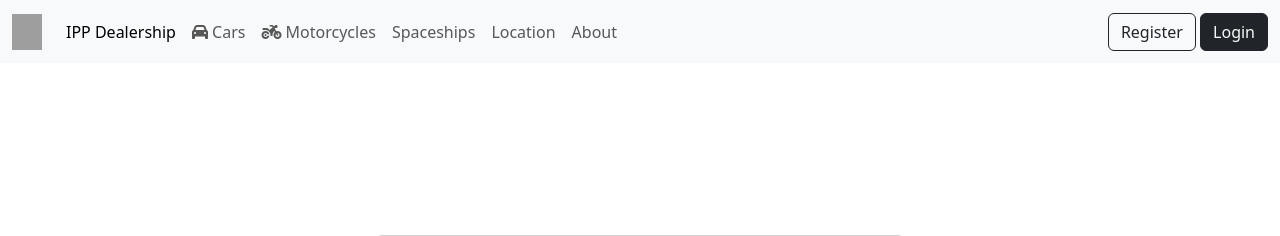
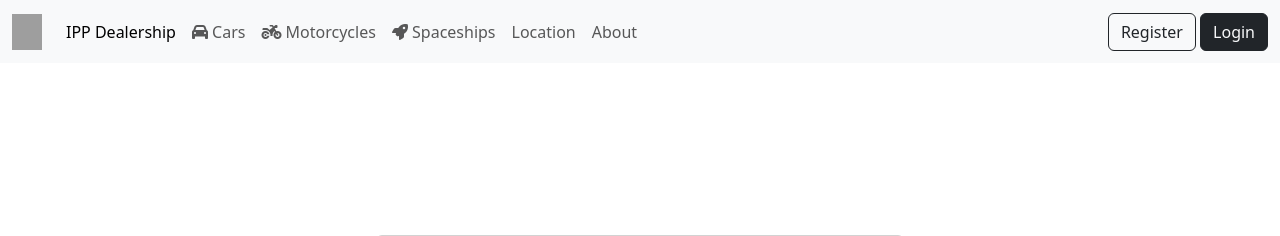
Before and after one commit to joaoalexarruda/ipp_dealership, a Django app: page /accounts/register/ in a window 1280 px wide. Shown: the top 236 px of the page. Run offline with Django 5.2, Linux system fonts and the light colour scheme; some libraries are stand-ins or nearby versions; grey boxes are pictures that could not be loaded.

Commit message:
update base.html

```diff
--- a/templates/base.html
+++ b/templates/base.html
@@ -52,7 +52,7 @@
                             <li class="nav-item">
                                 <a class="nav-link"
                                    target="_blank"
-                                   href="https://youtu.be/dQw4w9WgXcQ?si=dUD2gq5lxFB-rw1z&t=43">Spaceships</a>
+                                   href="https://youtu.be/dQw4w9WgXcQ?si=dUD2gq5lxFB-rw1z&t=43"><i class="fa-solid fa-rocket"></i> Spaceships</a>
                             </li>
                             <li class="nav-item">
                                 <a class="nav-link" href="{% url "location" %}">Location</a>
```
